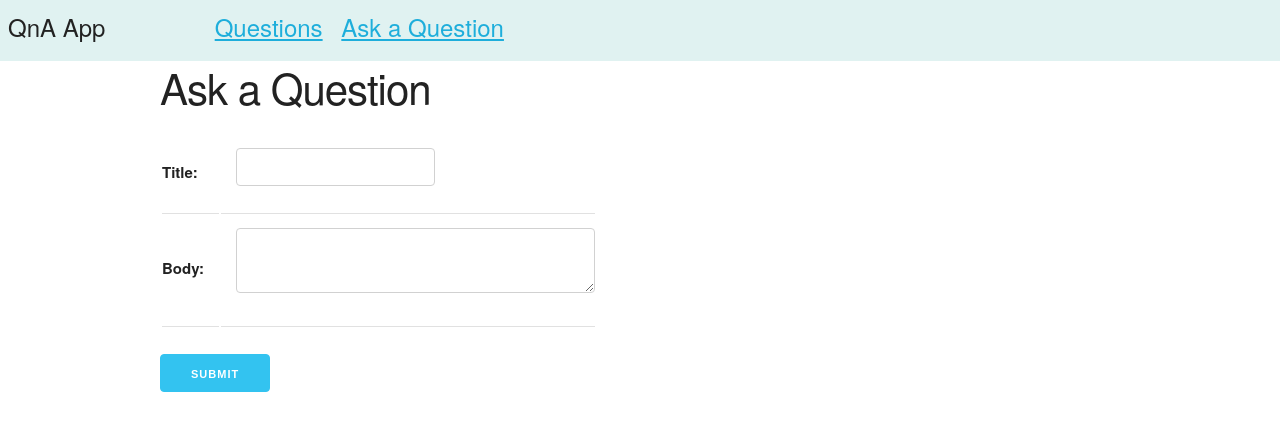
After one commit to rocity/qna-demo, a Django app: page /board/question/create/ in a window 1280 px wide. The commit adds this page. Shown: the top 431 px of the page. Run offline with Django 3.2, Linux system fonts and the light colour scheme.

Commit message:
Add forms

```diff
--- /dev/null
+++ b/qna/board/forms.py
@@ -0,0 +1,10 @@
+from django import forms
+
+
+class QuestionForm(forms.Form):
+    """
+    Form for creating Questions
+    """
+
+    title = forms.CharField()
+    body = forms.CharField(widget=forms.Textarea)
--- a/qna/board/urls.py
+++ b/qna/board/urls.py
@@ -1,9 +1,14 @@
-from django.urls import path
+from django.urls import path, re_path
 
-from .views import QuestionsTemplateView, QuestionDetailView
+from .views import (
+    QuestionsTemplateView,
+    QuestionDetailView,
+    QuestionCreateView,
+)
 
-
+app_name = 'board'
 urlpatterns = [
     path('questions/', QuestionsTemplateView.as_view(), name='questions'),
-    path('question/<int:pk>/', QuestionDetailView.as_view(), name='question')
+    path('question/<int:pk>/', QuestionDetailView.as_view(), name='question'),
+    path('question/create/', QuestionCreateView.as_view(), name='question-create'),
 ]
--- a/qna/board/views.py
+++ b/qna/board/views.py
@@ -2,6 +2,7 @@ from django.shortcuts import render
 from django.views.generic import TemplateView, DetailView
 
 from board.models import Question
+from board.forms import QuestionForm
 
 
 class QuestionsTemplateView(TemplateView):
@@ -15,6 +16,7 @@ class QuestionsTemplateView(TemplateView):
         data = super(QuestionsTemplateView, self).get_context_data(*args, **kwargs)
 
         data['questions'] = Question.objects.all()
+        data['form'] = QuestionForm()
         return data
 
 
@@ -22,4 +24,53 @@ class QuestionDetailView(DetailView):
     """
     Question details
     """
+
     model = Question
+
+
+class QuestionCreateView(TemplateView):
+    """
+    View to ask questions
+    """
+
+    template_name = 'board/question_create.html'
+
+    def get(self, request, *args, **kwargs):
+        context = self.get_context_data()
+
+        context.update({
+            'form': QuestionForm(),
+        })
+
+        return render(request, self.template_name, context)
+
+    def post(self, request, *args, **kwargs):
+        context = self.get_context_data()
+
+        context.update({
+            'form': QuestionForm(),
+        })
+
+        post_data = request.POST.copy()
+        data = {
+            'user': request.user,
+            'title': post_data.get('title'),
+            'body': post_data.get('body')
+        }
+
+        form = QuestionForm(data)
+
+        if form.is_valid():
+            question = Question.objects.create(**form.data)
+            context.update({
+                'success': True,
+                'question': question
+            })
+            return render(request, self.template_name, context)
+
+        # Fall here by default if not valid
+        context.update({
+            'errors': form.errors
+        })
+
+        return render(request, self.template_name, context)
--- a/qna/qna/urls.py
+++ b/qna/qna/urls.py
@@ -18,5 +18,5 @@ from django.urls import path, include
 
 urlpatterns = [
     path('admin/', admin.site.urls),
-    path('board/', include('board.urls')),
+    path('board/', include('board.urls', namespace='board')),
 ]
--- /dev/null
+++ b/qna/static/css/styles.css
@@ -0,0 +1,23 @@
+body {
+  margin: 0;
+}
+
+header {
+  height: 45px;
+  background: #E0F2F1;
+  margin: 0;
+  padding: 8px;
+  font-size: 24px;
+}
+
+header div.logo {
+  display: inline-block;
+  width: 200px;
+}
+ul.list-inline.linx {
+  display: inline-block;
+}
+ul.list-inline li {
+  display: inline-block;
+  padding-right: 12px;
+}
--- a/qna/templates/base.html
+++ b/qna/templates/base.html
@@ -1,3 +1,4 @@
+{% load static %}
 <!DOCTYPE html>
 <html>
 <head>
@@ -7,19 +8,28 @@
   <meta name="viewport" content="width=device-width, initial-scale=1">
 
   <link rel="stylesheet" href="https://cdnjs.cloudflare.com/ajax/libs/skeleton/2.0.4/skeleton.min.css">
+  <link rel="stylesheet" href="{% static 'css/styles.css' %}">
+
 </head>
 <body>
   <header>
     <div class="logo">
       QnA App
     </div>
-    <div class="linx">
-      <a href="{% url 'questions' %}">Questions</a>
-    </div>
+    <ul class="list-inline linx">
+      <li>
+        <a href="{% url 'board:questions' %}">Questions</a>
+      </li>
+      <li>
+        <a href="{% url 'board:question-create' %}">Ask a Question</a>
+      </li>
+    </ul>
   </header>
-  <div class="row">
-    <div class="column">
-      {% block content %}{% endblock content %}
+  <div class="container">
+    <div class="row">
+      <div class="column">
+        {% block content %}{% endblock content %}
+      </div>
     </div>
   </div>
 </body>
--- /dev/null
+++ b/qna/templates/board/question_create.html
@@ -0,0 +1,44 @@
+{% extends 'base.html' %}
+
+
+{% block content %}
+
+
+
+  {% if success %}
+    <div class="success" style="background: greenyellow;padding:12px;">
+      <p>Your question has been submitted</p>
+    </div>
+  {% endif %}
+
+
+  {% if errors %}
+  <ul>
+    <li>You got errors!</li>
+    <li>
+      <ul>
+        {% for error in errors %}
+          <li>{{ error }}</li>
+        {% endfor %}
+      </ul>
+    </li>
+  </ul>
+  {% endif %}
+
+
+
+  <div class="row">
+    <div class="column">
+      <h2>Ask a Question</h2>
+      <form action="" method="POST" novalidate>
+        {% csrf_token %}
+        <table>
+          {{ form.as_table }}
+        </table>
+
+        <button class="button-primary">Submit</button>
+      </form>
+
+    </div>
+  </div>
+{% endblock content %}
--- a/qna/templates/board/questions.html
+++ b/qna/templates/board/questions.html
@@ -11,7 +11,7 @@
               <span>Answers</span>
             </td>
             <td>
-              <h4><a href="{% url 'question' question.id %}">{{ question.title }}</a></h4>
+              <h4><a href="{% url 'board:question' question.id %}">{{ question.title }}</a></h4>
               <span>{{ question.user }}</span>
             </td>
           </tr>
```
Also changed, not shown: 2 other files.
